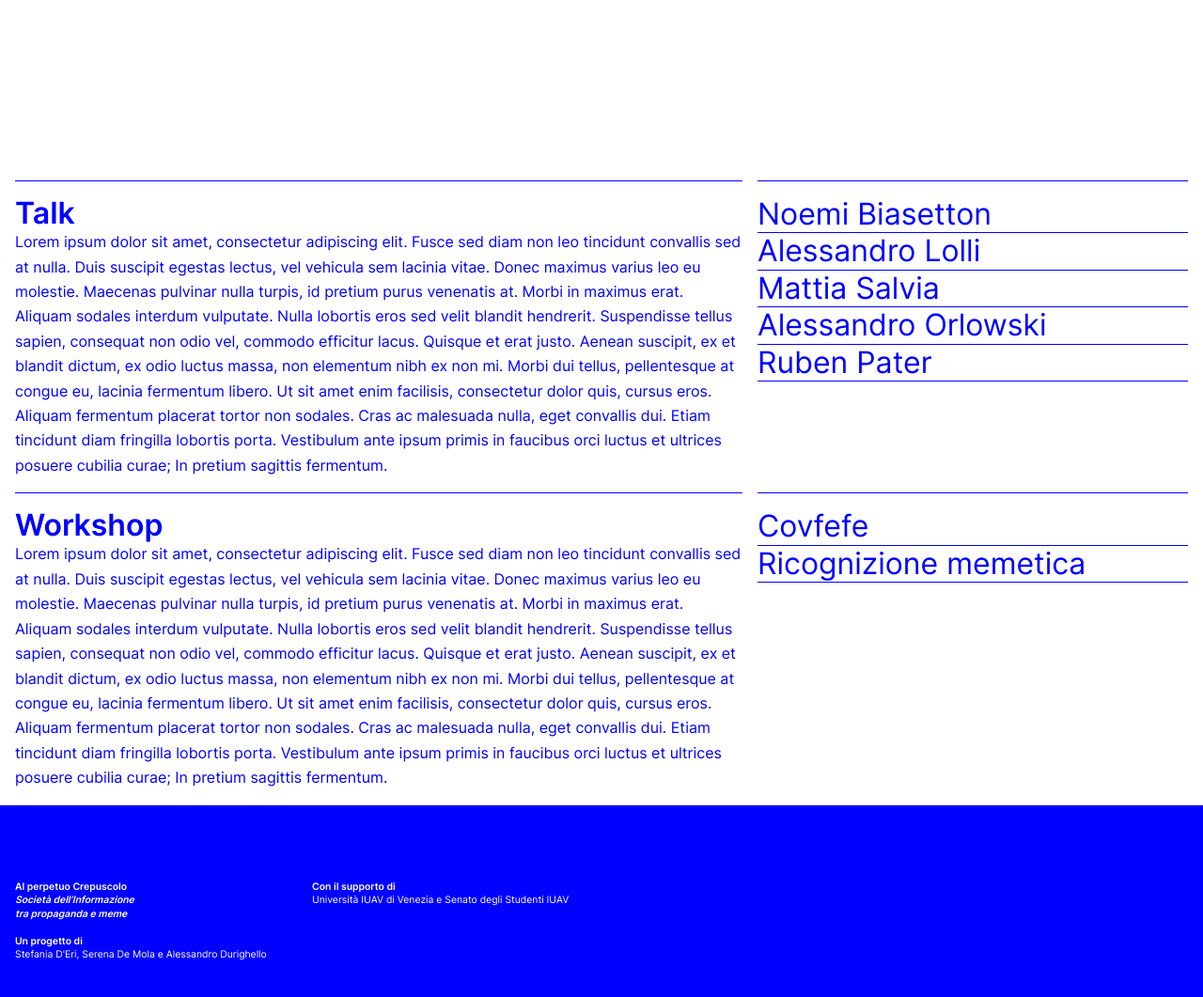
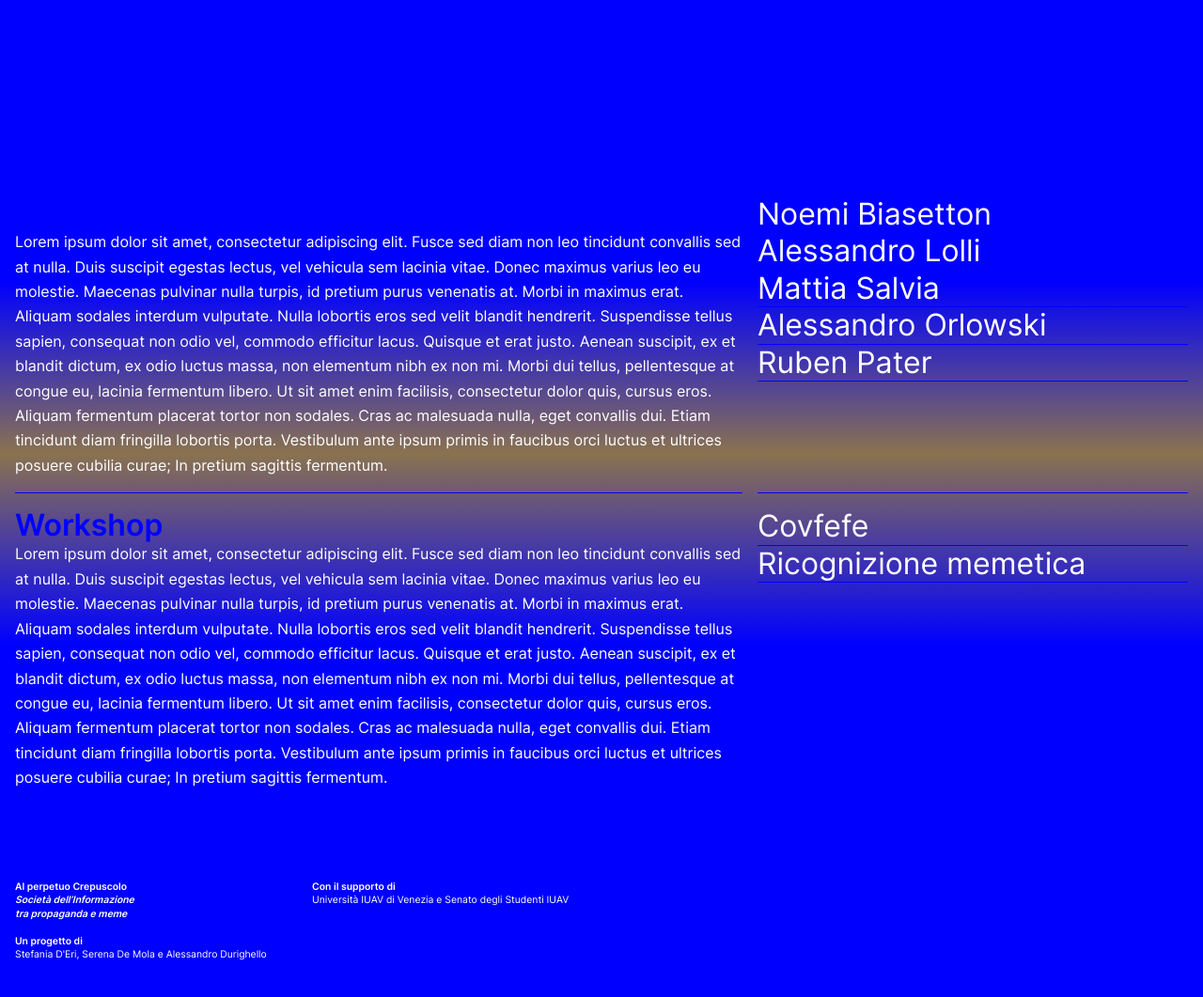
Before and after one commit to stefaniaderi/alperpetuocrepuscolo, a Jekyll site: the page built from index.html, in a window 1280 px wide and 1072 px high. Shown: the top 1061 px of the window at 94% size. Built offline with Jekyll 4.4.1, drawn with Linux system fonts in a browser that asks for light colours.

Commit message:
Update main.css

```diff
--- a/css/main.css
+++ b/css/main.css
@@ -84,7 +84,7 @@
   --color-grey: #9f9f9f;
   --color-light: silver;
   --color-highlight: orange;
-  --color-text: var(--color-primary);
+  --color-text: var(--color-white);
   --color-background: var(--color-white);
   --font-family-body: Inter , sans-serif;
   --font-family-titles: Inter , sans-serif;
@@ -118,12 +118,12 @@ img {
 }
 
 body {
-
-  padding: var(--padding);
-  max-width: 100rem;
-  margin: 0 auto;
-  font-size:12pt;
-  line-height: 1.65rem;
+	background:linear-gradient(0deg, blue 36%, rgba(138,114,79,1) 55%, blue 72%);
+	padding: var(--padding);
+	max-width: 100rem;
+	margin: 0 auto;
+	font-size:12pt;
+	line-height: 1.65rem;
 }
 ::selection {
   color: var(--color-highlight);
```
